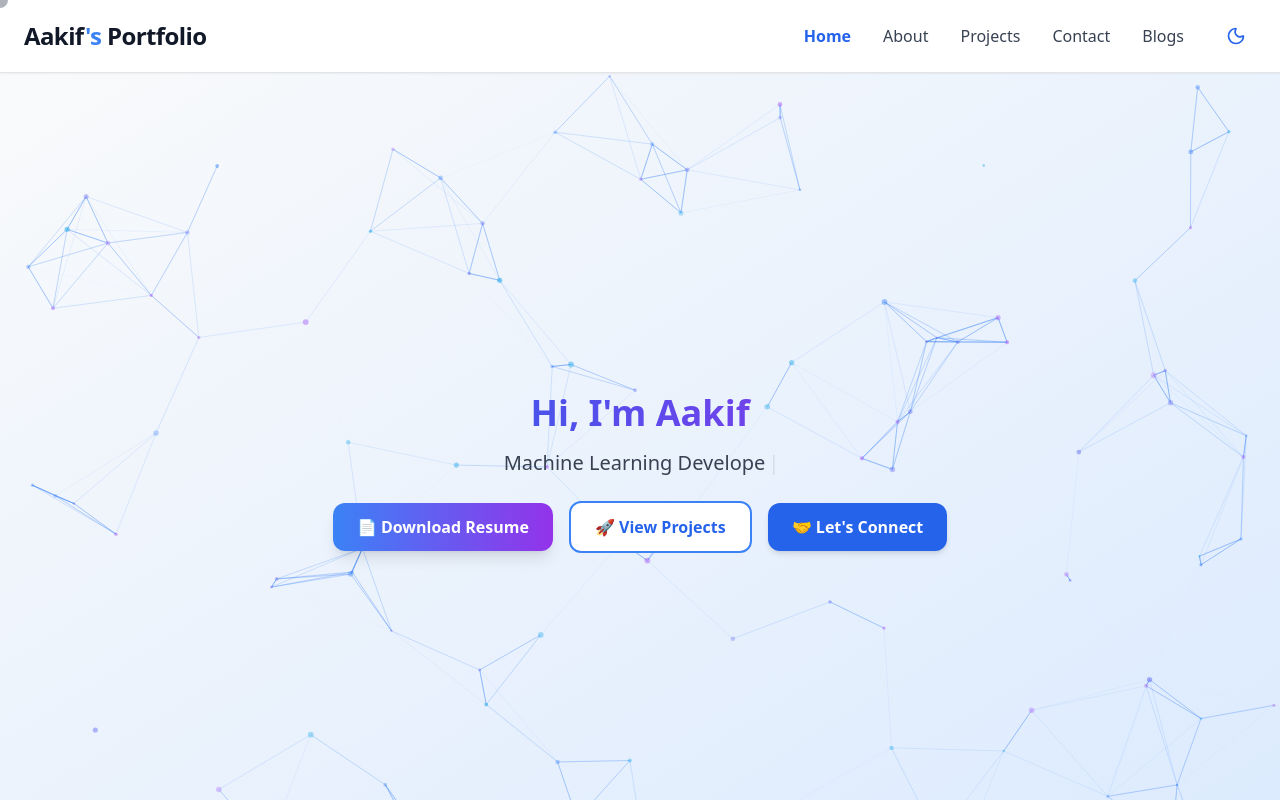
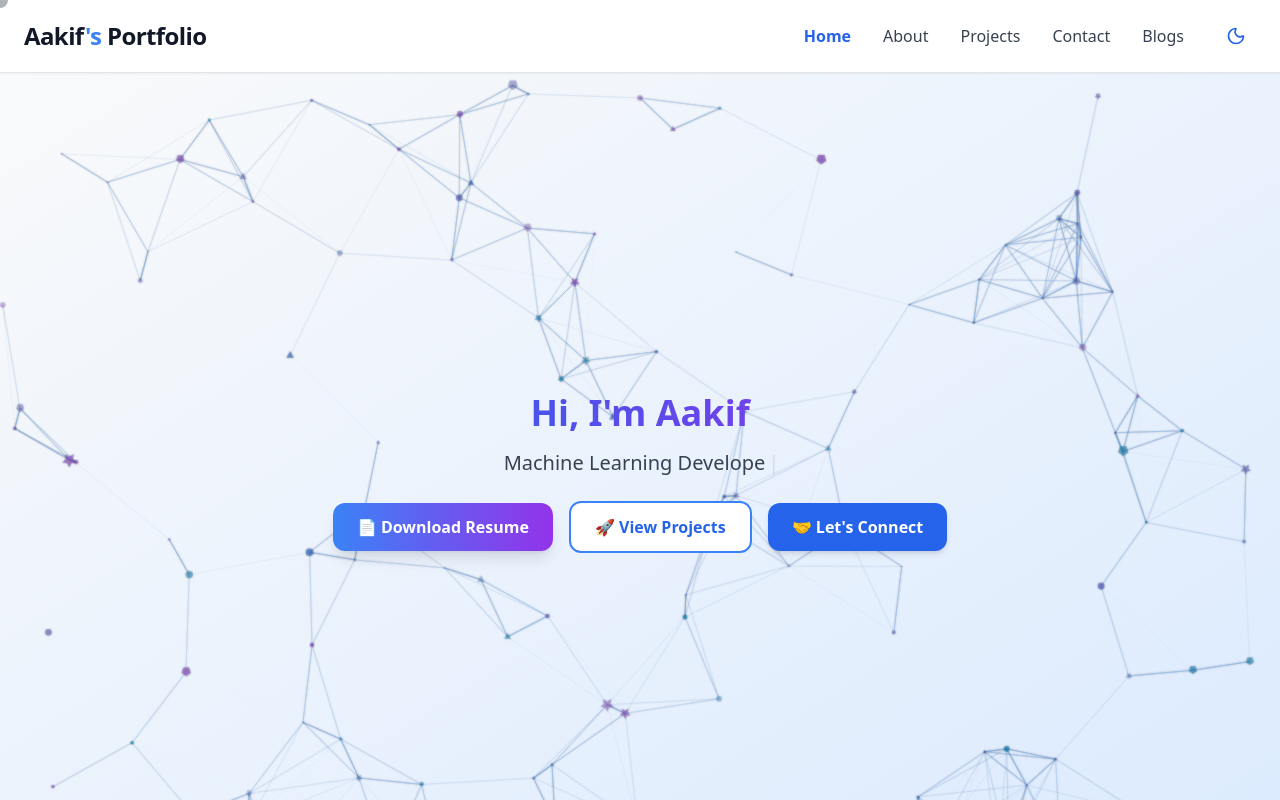
Before and after one commit to meer-aakif-33/Portfolio, a React (Vite) app: page / in a window 1280 px wide. Shown: the top 800 px of the page. Built offline with nearby package versions, Linux system fonts and the light colour scheme.

Commit message:
small improvement

```diff
--- a/src/components/ParticlesBackground.jsx
+++ b/src/components/ParticlesBackground.jsx
@@ -21,8 +21,12 @@ export default function ParticlesBackground() {
       events: {
         onHover: {
           enable: true,
-              mode: "attract", // More elegant than repulse
+          mode: "attract",
           parallax: { enable: true, smooth: 10, force: 30 },
+        },
+        onClick: {
+          enable: true,
+          mode: "push",
         },
         resize: true,
       },
@@ -32,37 +36,68 @@ export default function ParticlesBackground() {
           duration: 0.3,
           factor: 1,
         },
+        push: {
+          quantity: 4,
+        },
       },
     },
     particles: {
       number: {
-            value: 90,
+        value: 100,
         density: { enable: true, area: 800 },
       },
       color: {
-            value: ["#3b82f6", "#6366f1", "#0ea5e9", "#a855f7"], // cool tailwind shades
+        value: ["#3b82f6", "#6366f1", "#0ea5e9", "#a855f7"],
       },
       links: {
         enable: true,
-            color: "#3b82f6",
+        color: "#60a5fa",
         distance: 130,
         opacity: 0.4,
         width: 1,
       },
       move: {
         enable: true,
-            speed: 1,
+        speed: { min: 0.3, max: 1.5 },
         outModes: { default: "bounce" },
+        direction: "none",
+        random: true,
+        straight: false,
       },
       shape: {
-            type: "circle",
+        type: ["circle", "triangle", "polygon", "star"],
       },
       opacity: {
         value: 0.5,
         random: { enable: true, minimumValue: 0.3 },
+        animation: {
+          enable: true,
+          speed: 0.5,
+          minimumValue: 0.2,
+          sync: false,
+        },
       },
       size: {
-            value: { min: 1, max: 3 },
+        value: { min: 1, max: 4 },
+        animation: {
+          enable: true,
+          speed: 1,
+          minimumValue: 0.5,
+          sync: false,
+        },
+      },
+      shadow: {
+        enable: true,
+        color: "#000000",
+        blur: 2,
+      },
+      // ✅ Twinkle goes here
+      twinkle: {
+        particles: {
+          enable: true,
+          frequency: 0.005,
+          color: "#facc15",
+        },
       },
     },
     detectRetina: true,
```
Lines whose indentation alone changed are shown as unchanged.
